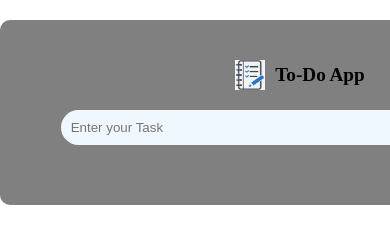
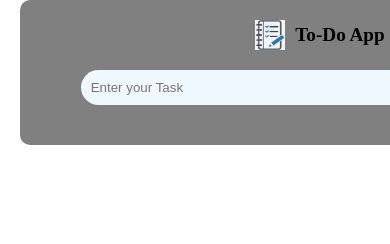
Before and after one commit to Gulshan-koondhar/To-Do-App, a plain HTML site: page index.html in a window 390 px wide. Shown: the top 244 px of the page. Drawn offline with Linux system fonts and the light colour scheme.

Commit message:
minute changes

```diff
--- a/style.css
+++ b/style.css
@@ -97,3 +97,9 @@ ul li.click::before {
   position: absolute;
   background-color: #000;
 }
+@media screen and (max-width: 500px) {
+  .container {
+    padding: 0px;
+    margin: 0px 20px;
+  }
+}
```
